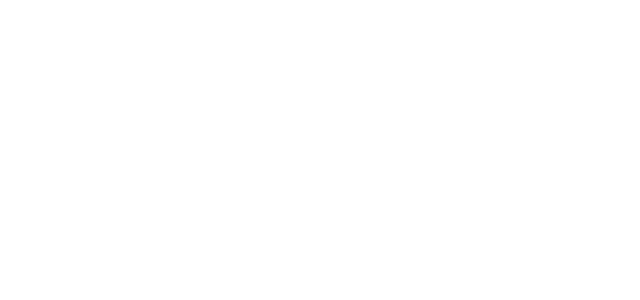
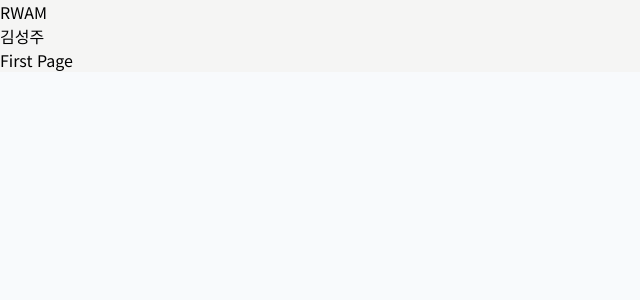
Before and after one commit to rwaming/next-portfolio, a Next.js app: page / in a window 1280 px wide. Shown: the top 300 px of the page, without its empty margins (0-640 px from the left). Built offline with nearby package versions, Linux system fonts and the light colour scheme.

Commit message:
Feat: markup base

```diff
--- a/app/layout.tsx
+++ b/app/layout.tsx
@@ -19,7 +19,20 @@ export default function RootLayout({
 }>): JSX.Element {
   return (
     <html lang="ko">
-      <body className={`${NotoSansKR.className} h-dvh w-dvw`}>{children}</body>
+      <body className={`${NotoSansKR.className} h-dvh w-dvw bg-slate-50`}>
+        <div className="app bg-stone-100">
+          <header className="header">
+            <h1 className="title">
+              RWAM
+              <span className="block">김성주</span>
+            </h1>
+          </header>
+          <nav className="menu">
+            <ul className="menu__ul"></ul>
+          </nav>
+          {children}
+        </div>
+      </body>
     </html>
   )
 }
--- a/app/page.tsx
+++ b/app/page.tsx
@@ -1,3 +1,3 @@
 export default function Home(): JSX.Element {
-  return <main className="content"></main>
+  return <main className="content">First Page</main>
 }
```
Also changed, not shown: 1 other file (tests, documents, lock files or other folders).
